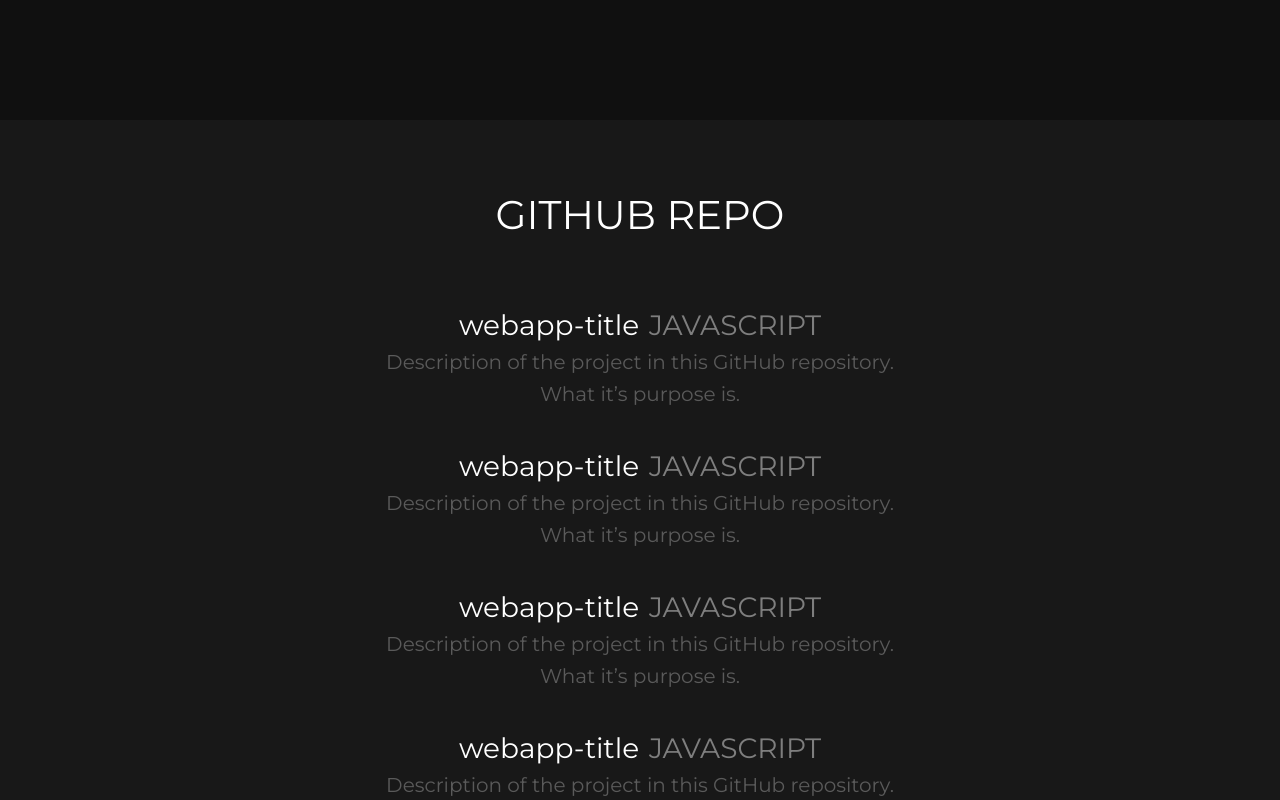
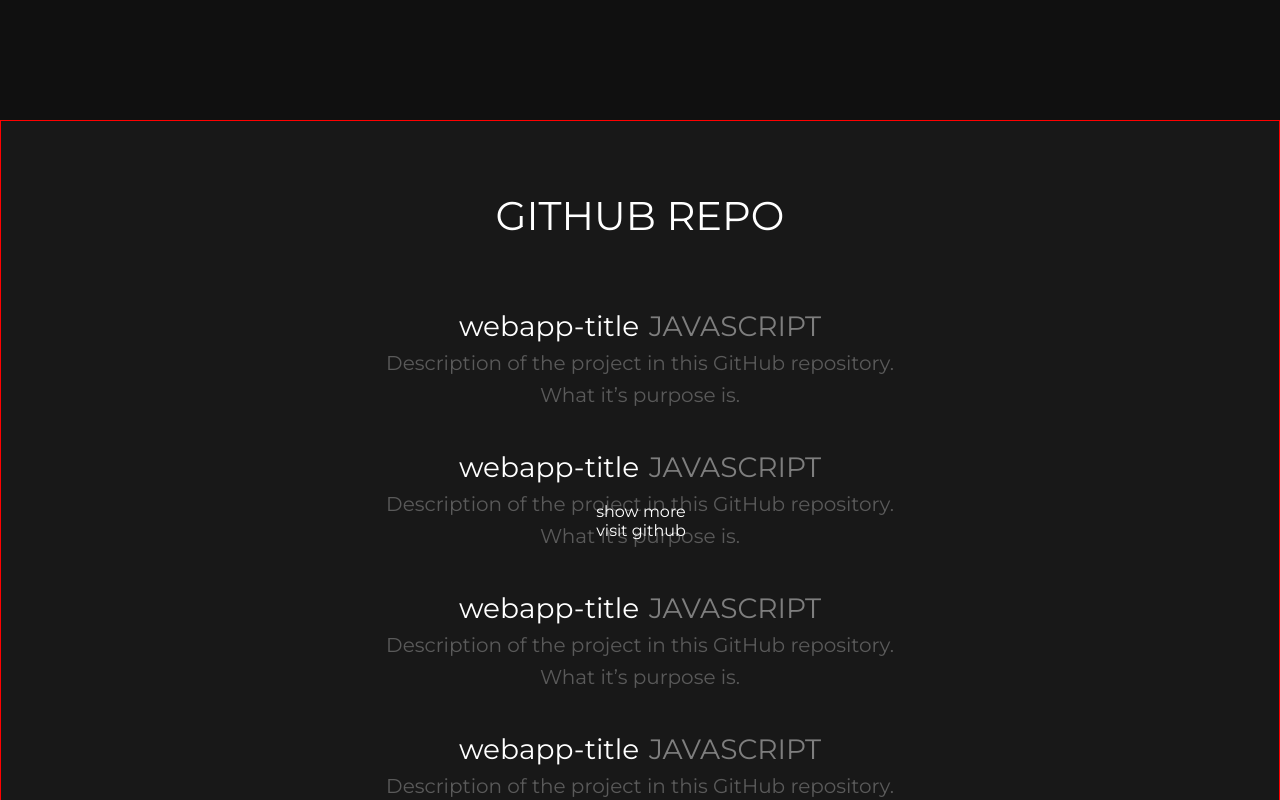
Before and after one commit to theineptdev/portfolio-v3, a Vue app: page / in a window 1280 px wide. Shown: the part 1480-2280 px from the top of the page. Built offline with nearby package versions, Linux system fonts and the light colour scheme.

Commit message:
works height resize fct

```diff
--- a/src/components/Works.vue
+++ b/src/components/Works.vue
@@ -1,11 +1,17 @@
 <template>
     <div class="container">
-        <div class="title">GitHub Repo</div>
-        <div v-for="n in 4" :key="n">
-        <div class="repo-ref">
-            <div class="repo-title">webapp-title</div>
-            <div class="repo-lang">javascript</div>
-            <div class="repo-desc">Description of the project in this GitHub repository. What it’s purpose is.</div>
+        <div class="btns">
+            <div class="btn-more">show more</div>
+            <div class="btn-github">visit github</div>
+        </div>
+        <div class="repo-container">
+            <div class="title" @click="toggleMore('200vh')">GitHub Repo</div>
+            <div v-for="n in 8" :key="n">
+            <div class="repo-ref">
+                <div class="repo-title">webapp-title</div>
+                <div class="repo-lang">javascript</div>
+                <div class="repo-desc">Description of the project in this GitHub repository. What it’s purpose is.</div>
+            </div>
         </div>
         </div>
     </div>
@@ -13,7 +19,15 @@
 
 <script>
     export default {
-
+        methods: {
+            toggleMore(height) {
+                document.getElementsByClassName('container')[3]
+                    .style.height = height;
+                document.getElementsByClassName('repo-container')[0]
+                    .style.height = height;
+                console.log('this');
+            }
+        }
     }
 </script>
 
@@ -26,6 +40,23 @@
     display: flex;
     flex-direction: column;
     text-align: center;
+    overflow: hidden;
+}
+
+.btns {
+    border: 1px solid red;
+    position: absolute;
+    width: 100%;
+    height: 100vh;
+    display: grid;
+    place-items: center;
+    place-content: center;
+}
+
+.repo-container {
+    height: 100vh;
+    overflow: hidden;
+    border: 1px solid red;
 }
 
 .title {
```
